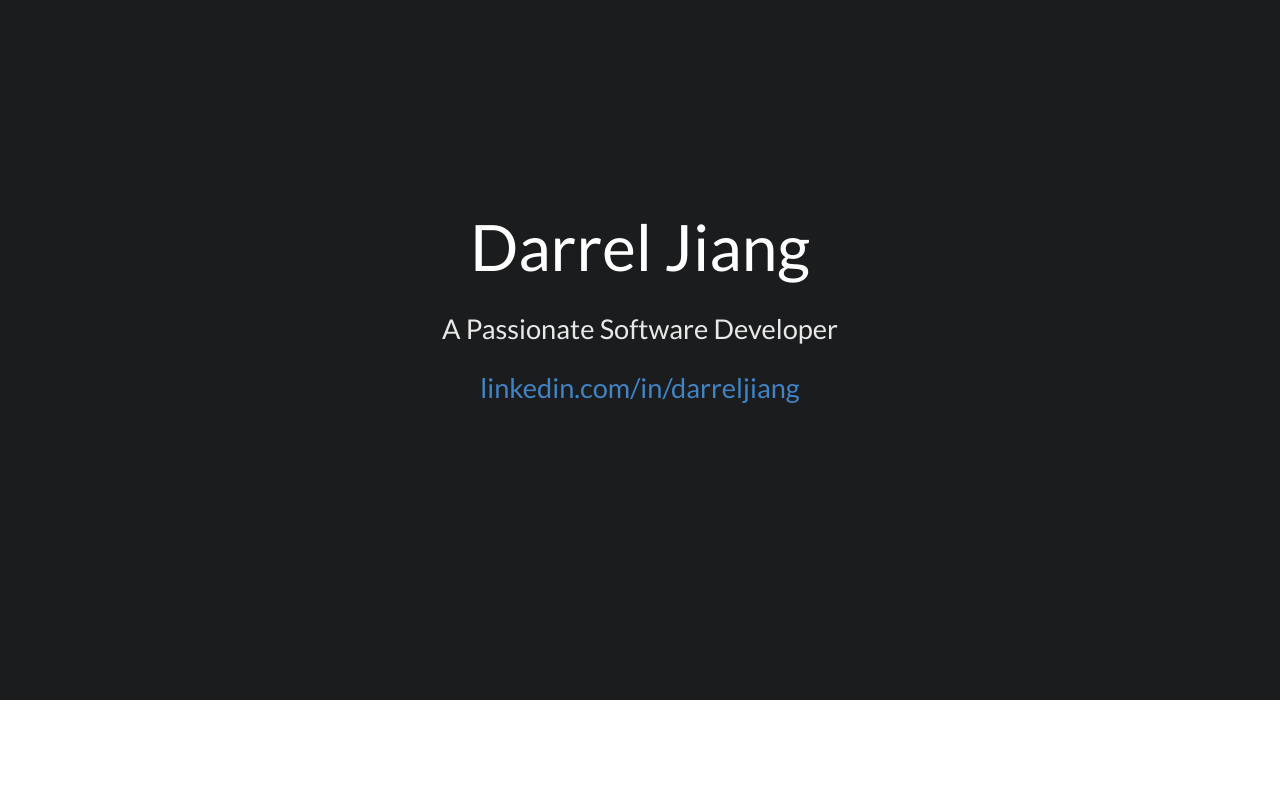
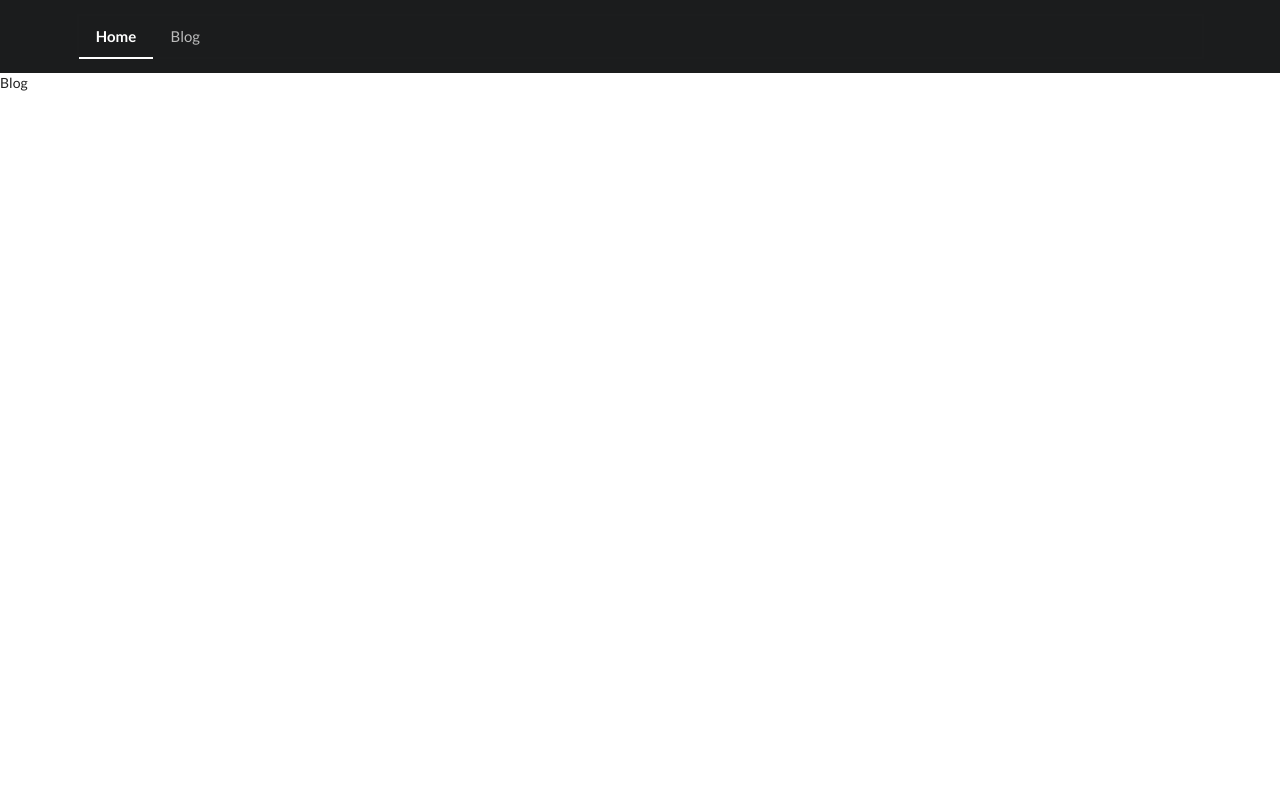
Before and after one commit to jiangdev/darreljiang-webapp, a React (Create React App) app: page /blog in a window 1280 px wide. Shown: the top 800 px of the page. Built offline with nearby package versions, Linux system fonts and the light colour scheme.

Commit message:
Added react router and a mock for a new page

```diff
--- a/package.json
+++ b/package.json
@@ -6,6 +6,7 @@
     "express": "^4.17.1",
     "react": "^16.8.6",
     "react-dom": "^16.8.6",
+    "react-router-dom": "^5.0.1",
     "react-scripts": "3.0.1"
   },
   "scripts": {
--- a/src/Components/App.js
+++ b/src/Components/App.js
@@ -1,92 +1,18 @@
 import React from 'react';
+import { BrowserRouter as Router, Route, Link, Switch } from "react-router-dom";
+import Home from './Home'
+import Blog from './Blog'
+import Navbar from './Navbar'
 
 function App() {
   return (
-    <div>
-
-      <div className="pusher">
-        <div className="ui inverted vertical masthead center aligned segment">
-        <div className="ui text container">
-          <h1 className="ui inverted header">
-            Darrel Jiang
-          </h1>
-          <h2>A Passionate Software Developer</h2>
-          <h2><a href="https://www.linkedin.com/in/darreljiang/">linkedin.com/in/darreljiang</a></h2>
-        </div>
-
-        </div>
-
-        <div className="ui vertical stripe segment">
-          <div className="ui middle aligned stackable grid container">
-            <div className="row">
-              <div className="eight wide column">
-                <h3 className="ui header">This Is Me, And This Is My Professional Site</h3>
-                <p>Lorem ipsum dolor sit amet, sea enim deleniti suscipit ex, eu pro equidem detraxit. Cetero maluisset an sea, et ferri alienum complectitur qui. Conceptam dissentiet eu vis, pro oratio adolescens in, vim in illud dicta luptatum. Ei vis alienum inimicus, eam ut choro inermis. Ut decore percipit mel. Pri dicta choro et, mandamus complectitur qui et, pro nostro petentium ei.</p>
-                <h3 className="ui header">I'm Really Cool, As Follows</h3>
-                <p>Mei quas sonet ut, semper iriure legimus per at, ei hinc inciderint duo. Eu paulo principes conceptam quo, ipsum placerat ne pro. Ignota facete iracundia ei pri, ex eum unum liber. Ex aperiri commune patrioque ius, per ex veniam deleniti. Vel in audiam labores nonumes, inermis mnesarchum ei qui, semper officiis lucilius at cum.</p>
-              </div>
-              <div className="six wide right floated column">
-                Cool Picture of Me Here
-              </div>
-            </div>
-          </div>
-        </div>
-
-        <div className="ui vertical stripe quote segment">
-          <div className="ui equal width stackable internally celled grid">
-            <div className="center aligned row">
-              <div className="column">
-                <h3>Divided Header 1</h3>
-                <p>Mea ne omnis vitae diceret, causae praesent ex cum, in movet expetenda has. Natum regione ius id, eu dicant postulant has. Pri dicit ridens fierent at, ei eros quidam facilisi sea. Ne sed ludus temporibus.</p>
-              </div>
-              <div className="column">
-                <h3>Divided Header 2</h3>
-                <p>
-                </p>
-              </div>
-            </div>
-          </div>
-        </div>
-
-        <div className="ui vertical stripe segment">
-          <div className="ui text container">
-            <h3 className="ui header">Really Important News</h3>
-            <p>Meis facete duo id, duo cu sadipscing eloquentiam, natum consequat repudiandae sea at. Mei ei perfecto instructior, hinc fabulas fierent duo eu. At amet indoctum interesset eum, mei ne soluta denique. At vix unum legendos, no eam elit nostrud definitionem, his suscipit evertitur ne. An has numquam placerat, at augue scribentur est.</p>
-
-            <h4 className="ui horizontal header divider">
-              Case Studies
-            </h4>
-            <h3 className="ui header">Extra Most Important News</h3>
-            <p>Mei no affert partem facilisis. Pro vidit option petentium ei, at pro quodsi animal efficiantur, ei vis velit adipisci moderatius. Vel ne latine saperet officiis, mutat expetenda accusamus ex qui. Dicant oblique ad eam, ad zril scripta antiopam est. Nobis evertitur ut vim.</p>
-          </div>
-        </div>
-
-
-        <div className="ui inverted vertical footer segment">
-          <div className="ui container">
-            <div className="ui stackable inverted divided equal height stackable grid">
-              <div className="three wide column">
-                <h4 className="ui inverted header">About</h4>
-                <div className="ui inverted link list">
-                  <div>Contact Me</div>
-                  <div>Hi Cory</div>
-                </div>
-              </div>
-              <div className="three wide column">
-                <h4 className="ui inverted header">Services</h4>
-                <div className="ui inverted link list">
-                  <div>None Right Now</div>
-                </div>
-              </div>
-              <div className="seven wide column">
-                <h4 className="ui inverted header">Another Footer Header</h4>
-                <p>Stuff</p>
-              </div>
-            </div>
-          </div>
-        </div>
-      </div>
-    </div>
+    <Router>
+      <Navbar/>
+      <Switch>
+        <Route exact path="/" component={Home} />
+        <Route path="/blog" component={Blog} />
+      </Switch>
+    </Router>
   )
 }
 
--- /dev/null
+++ b/src/Components/Blog.js
@@ -0,0 +1,9 @@
+import React from 'react'
+
+function Blog() {
+  return(
+    <div>Blog</div>
+  )
+}
+
+export default Blog
--- /dev/null
+++ b/src/Components/Home.js
@@ -0,0 +1,92 @@
+import React from 'react'
+
+function Home() {
+  return (
+    <div>
+      <div className="pusher">
+        <div className="ui inverted vertical masthead center aligned segment">
+          <div className="ui text container">
+            <h1 className="ui inverted header">
+              Darrel Jiang
+            </h1>
+            <h2>A Passionate Software Developer</h2>
+            <h2><a href="https://www.linkedin.com/in/darreljiang/">linkedin.com/in/darreljiang</a></h2>
+          </div>
+
+        </div>
+
+        <div className="ui vertical stripe segment">
+          <div className="ui middle aligned stackable grid container">
+            <div className="row">
+              <div className="eight wide column">
+                <h3 className="ui header">This Is Me, And This Is My Professional Site</h3>
+                <p>Lorem ipsum dolor sit amet, sea enim deleniti suscipit ex, eu pro equidem detraxit. Cetero maluisset an sea, et ferri alienum complectitur qui. Conceptam dissentiet eu vis, pro oratio adolescens in, vim in illud dicta luptatum. Ei vis alienum inimicus, eam ut choro inermis. Ut decore percipit mel. Pri dicta choro et, mandamus complectitur qui et, pro nostro petentium ei.</p>
+                <h3 className="ui header">I'm Really Cool, As Follows</h3>
+                <p>Mei quas sonet ut, semper iriure legimus per at, ei hinc inciderint duo. Eu paulo principes conceptam quo, ipsum placerat ne pro. Ignota facete iracundia ei pri, ex eum unum liber. Ex aperiri commune patrioque ius, per ex veniam deleniti. Vel in audiam labores nonumes, inermis mnesarchum ei qui, semper officiis lucilius at cum.</p>
+              </div>
+              <div className="six wide right floated column">
+                Cool Picture of Me Here
+              </div>
+            </div>
+          </div>
+        </div>
+
+        <div className="ui vertical stripe quote segment">
+          <div className="ui equal width stackable internally celled grid">
+            <div className="center aligned row">
+              <div className="column">
+                <h3>Divided Header 1</h3>
+                <p>Mea ne omnis vitae diceret, causae praesent ex cum, in movet expetenda has. Natum regione ius id, eu dicant postulant has. Pri dicit ridens fierent at, ei eros quidam facilisi sea. Ne sed ludus temporibus.</p>
+              </div>
+              <div className="column">
+                <h3>Divided Header 2</h3>
+                <p>
+                </p>
+              </div>
+            </div>
+          </div>
+        </div>
+
+        <div className="ui vertical stripe segment">
+          <div className="ui text container">
+            <h3 className="ui header">Really Important News</h3>
+            <p>Meis facete duo id, duo cu sadipscing eloquentiam, natum consequat repudiandae sea at. Mei ei perfecto instructior, hinc fabulas fierent duo eu. At amet indoctum interesset eum, mei ne soluta denique. At vix unum legendos, no eam elit nostrud definitionem, his suscipit evertitur ne. An has numquam placerat, at augue scribentur est.</p>
+
+            <h4 className="ui horizontal header divider">
+              Case Studies
+            </h4>
+            <h3 className="ui header">Extra Most Important News</h3>
+            <p>Mei no affert partem facilisis. Pro vidit option petentium ei, at pro quodsi animal efficiantur, ei vis velit adipisci moderatius. Vel ne latine saperet officiis, mutat expetenda accusamus ex qui. Dicant oblique ad eam, ad zril scripta antiopam est. Nobis evertitur ut vim.</p>
+          </div>
+        </div>
+
+
+        <div className="ui inverted vertical footer segment">
+          <div className="ui container">
+            <div className="ui stackable inverted divided equal height stackable grid">
+              <div className="three wide column">
+                <h4 className="ui inverted header">About</h4>
+                <div className="ui inverted link list">
+                  <div>Contact Me</div>
+                  <div>Hi Cory</div>
+                </div>
+              </div>
+              <div className="three wide column">
+                <h4 className="ui inverted header">Services</h4>
+                <div className="ui inverted link list">
+                  <div>None Right Now</div>
+                </div>
+              </div>
+              <div className="seven wide column">
+                <h4 className="ui inverted header">Another Footer Header</h4>
+                <p>Stuff</p>
+              </div>
+            </div>
+          </div>
+        </div>
+      </div>
+    </div>
+  )
+}
+
+export default Home
--- /dev/null
+++ b/src/Components/Navbar.js
@@ -0,0 +1,17 @@
+import React from 'react'
+import { Link } from 'react-router-dom'
+function Navbar() {
+  return (
+      <div className="ui inverted vertical center segment">
+        <div class="ui container">
+          <div class="ui large secondary inverted pointing menu">
+            <Link class="active item" to="/">Home</Link>
+            <Link class="item" to="/blog">Blog</Link>
+          </div>
+        </div>
+      </div>
+
+  )
+}
+
+export default Navbar
```
Also changed, not shown: 1 other file (tests, documents, lock files or other folders).
